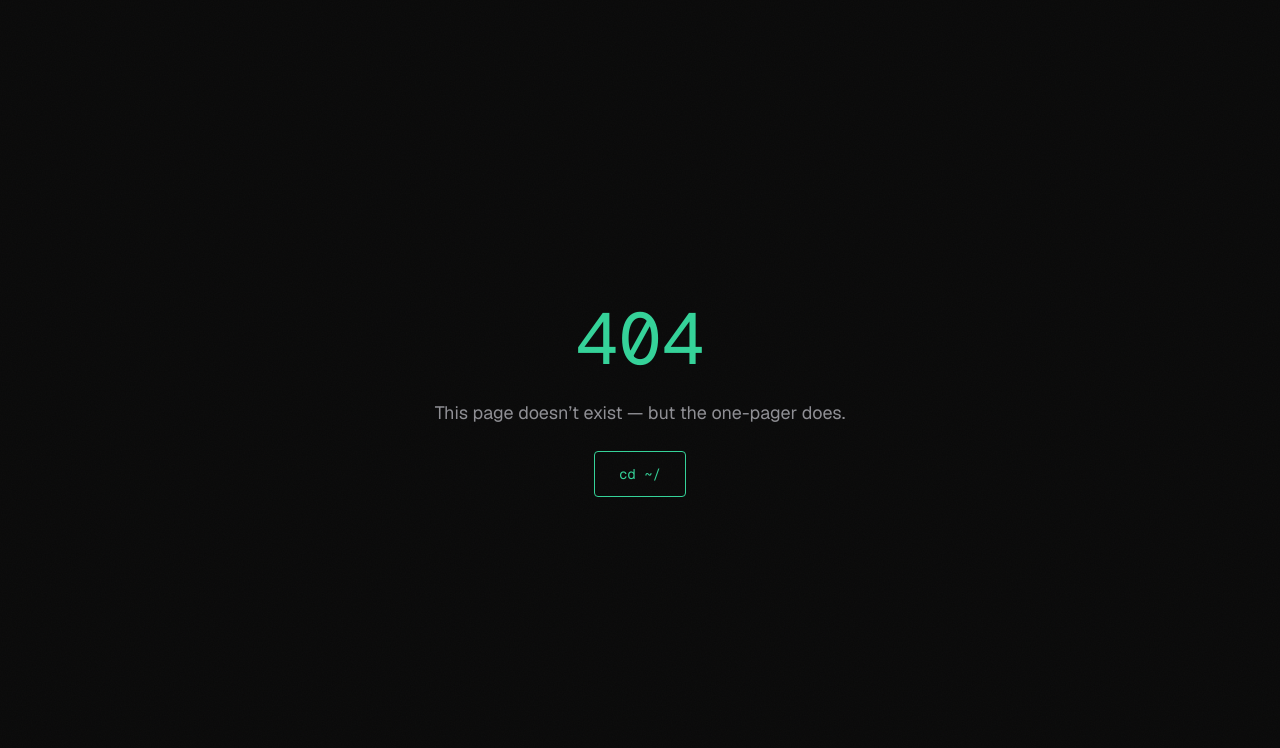
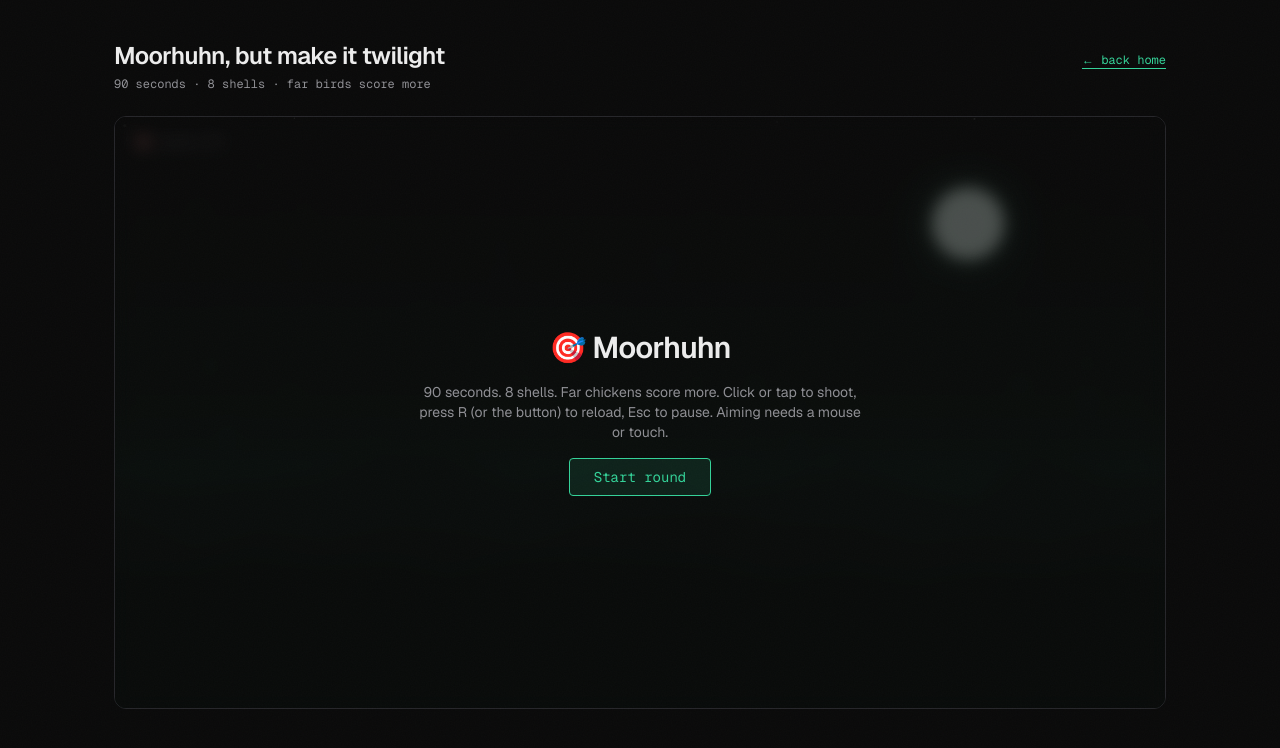
Before and after one commit to daniel-brandung/danielariel.com, a Next.js app: page /play in a window 1280 px wide. Before the commit this address had no page. Shown: the top 748 px of the page. Built offline with nearby package versions, Linux system fonts and the light colour scheme.

Commit message:
feat: add /play page with Moorhuhn game and footer link

```diff
--- /dev/null
+++ b/app/play/page.tsx
@@ -0,0 +1,32 @@
+import type { Metadata } from "next";
+import Link from "next/link";
+import { site } from "@/lib/content";
+import { MoorhuhnGame } from "@/components/game/MoorhuhnGame";
+
+export const metadata: Metadata = {
+  title: `Play Moorhuhn — ${site.name}`,
+  description:
+    "A 90-second twilight tribute to the classic Moorhuhn shooter. 8 shells, quick reloads, far chickens score more.",
+};
+
+export default function PlayPage() {
+  return (
+    <main className="mx-auto flex min-h-svh max-w-[1100px] flex-col gap-6 px-6 py-10">
+      <header className="flex flex-wrap items-baseline justify-between gap-4">
+        <div>
+          <h1 className="text-2xl font-semibold tracking-tight">Moorhuhn, but make it twilight</h1>
+          <p className="mt-1 font-mono text-xs text-muted">
+            90 seconds · 8 shells · far birds score more
+          </p>
+        </div>
+        <Link
+          href="/"
+          className="font-mono text-xs text-accent underline underline-offset-4 hover:text-accent-soft"
+        >
+          ← back home
+        </Link>
+      </header>
+      <MoorhuhnGame />
+    </main>
+  );
+}
--- a/components/Footer.tsx
+++ b/components/Footer.tsx
@@ -1,3 +1,4 @@
+import Link from "next/link";
 import { site } from "@/lib/content";
 
 export function Footer() {
@@ -9,6 +10,13 @@
         </p>
         <p>
           Built with Next.js —{" "}
+          <Link
+            href="/play"
+            className="text-accent underline underline-offset-4 hover:text-accent-soft"
+          >
+            🎯 /play
+          </Link>{" "}
+          —{" "}
           <a
             href="#top"
             className="text-accent underline underline-offset-4 hover:text-accent-soft"
```
